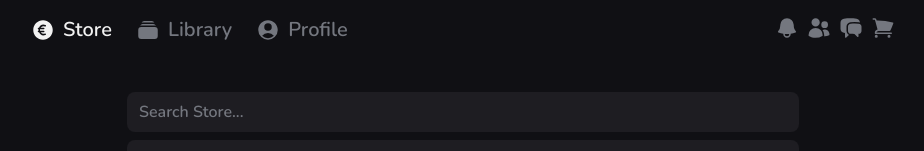
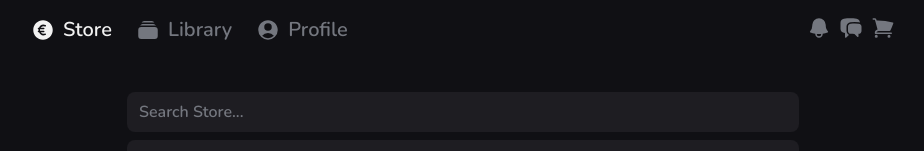
Before and after one commit to Coupeke1/moko-games, a React (Vite) app: page /store in a window 1280 px wide. Shown: the top 151 px of the page, without its empty margins (177-1101 px from the left). Built offline with nearby package versions, Linux system fonts and the light colour scheme.

Commit message:
removed seperate friends page

```diff
--- a/src/app.tsx
+++ b/src/app.tsx
@@ -1,6 +1,5 @@
 import CartPage from "@/routes/cart/cart"
 import ChatPage from "@/routes/chat/chat"
-import FriendsPage from "@/routes/friends/friends"
 import LibraryPage from "@/routes/library/library"
 import NotificationsPage from "@/routes/notifications/notifications"
 import ProfilePage from "@/routes/profile/profile"
@@ -18,7 +17,6 @@ function App() {
                 <Route path="/profile" element={<ProfilePage />} />
 
                 <Route path="/notifications" element={<NotificationsPage />} />
-                <Route path="/friends" element={<FriendsPage />} />
                 <Route path="/chat" element={<ChatPage />} />
                 <Route path="/cart" element={<CartPage />} />
             </Routes>
--- a/src/components/navigation/bar.tsx
+++ b/src/components/navigation/bar.tsx
@@ -57,12 +57,6 @@ export default function NavigationBar() {
                             </svg>
                         </NavigationButton>
 
-                        <NavigationButton path="/friends">
-                            <svg xmlns="http://www.w3.org/2000/svg" viewBox="0 0 24 24" fill="currentColor" className="size-6">
-                                <path d="M4.5 6.375a4.125 4.125 0 1 1 8.25 0 4.125 4.125 0 0 1-8.25 0ZM14.25 8.625a3.375 3.375 0 1 1 6.75 0 3.375 3.375 0 0 1-6.75 0ZM1.5 19.125a7.125 7.125 0 0 1 14.25 0v.003l-.001.119a.75.75 0 0 1-.363.63 13.067 13.067 0 0 1-6.761 1.873c-2.472 0-4.786-.684-6.76-1.873a.75.75 0 0 1-.364-.63l-.001-.122ZM17.25 19.128l-.001.144a2.25 2.25 0 0 1-.233.96 10.088 10.088 0 0 0 5.06-1.01.75.75 0 0 0 .42-.643 4.875 4.875 0 0 0-6.957-4.611 8.586 8.586 0 0 1 1.71 5.157v.003Z" />
-                            </svg>
-                        </NavigationButton>
-
                         <NavigationButton path="/chat">
                             <svg xmlns="http://www.w3.org/2000/svg" viewBox="0 0 24 24" fill="currentColor" className="size-6">
                                 <path d="M4.913 2.658c2.075-.27 4.19-.408 6.337-.408 2.147 0 4.262.139 6.337.408 1.922.25 3.291 1.861 3.405 3.727a4.403 4.403 0 0 0-1.032-.211 50.89 50.89 0 0 0-8.42 0c-2.358.196-4.04 2.19-4.04 4.434v4.286a4.47 4.47 0 0 0 2.433 3.984L7.28 21.53A.75.75 0 0 1 6 21v-4.03a48.527 48.527 0 0 1-1.087-.128C2.905 16.58 1.5 14.833 1.5 12.862V6.638c0-1.97 1.405-3.718 3.413-3.979Z" />
--- a/src/components/navigation/menu.tsx
+++ b/src/components/navigation/menu.tsx
@@ -65,12 +65,6 @@ export default function NavigationMenu({ open, onClose }: Props) {
                         </svg>
                     </NavigationLink>
 
-                    <NavigationLink title="Friends" path="/friends">
-                        <svg xmlns="http://www.w3.org/2000/svg" viewBox="0 0 24 24" fill="currentColor" className="size-6">
-                            <path d="M4.5 6.375a4.125 4.125 0 1 1 8.25 0 4.125 4.125 0 0 1-8.25 0ZM14.25 8.625a3.375 3.375 0 1 1 6.75 0 3.375 3.375 0 0 1-6.75 0ZM1.5 19.125a7.125 7.125 0 0 1 14.25 0v.003l-.001.119a.75.75 0 0 1-.363.63 13.067 13.067 0 0 1-6.761 1.873c-2.472 0-4.786-.684-6.76-1.873a.75.75 0 0 1-.364-.63l-.001-.122ZM17.25 19.128l-.001.144a2.25 2.25 0 0 1-.233.96 10.088 10.088 0 0 0 5.06-1.01.75.75 0 0 0 .42-.643 4.875 4.875 0 0 0-6.957-4.611 8.586 8.586 0 0 1 1.71 5.157v.003Z" />
-                        </svg>
-                    </NavigationLink>
-
                     <NavigationLink title="Chat" path="/chat">
                         <svg xmlns="http://www.w3.org/2000/svg" viewBox="0 0 24 24" fill="currentColor" className="size-6">
                             <path d="M4.913 2.658c2.075-.27 4.19-.408 6.337-.408 2.147 0 4.262.139 6.337.408 1.922.25 3.291 1.861 3.405 3.727a4.403 4.403 0 0 0-1.032-.211 50.89 50.89 0 0 0-8.42 0c-2.358.196-4.04 2.19-4.04 4.434v4.286a4.47 4.47 0 0 0 2.433 3.984L7.28 21.53A.75.75 0 0 1 6 21v-4.03a48.527 48.527 0 0 1-1.087-.128C2.905 16.58 1.5 14.833 1.5 12.862V6.638c0-1.97 1.405-3.718 3.413-3.979Z" />
--- a/src/routes/friends/friends.tsx
+++ /dev/null
@@ -1,9 +0,0 @@
-import Page from "@/components/layout/page";
-
-export default function FriendsPage() {
-    return (
-        <Page>
-            <p>Friends</p>
-        </Page>
-    )
-}
```
